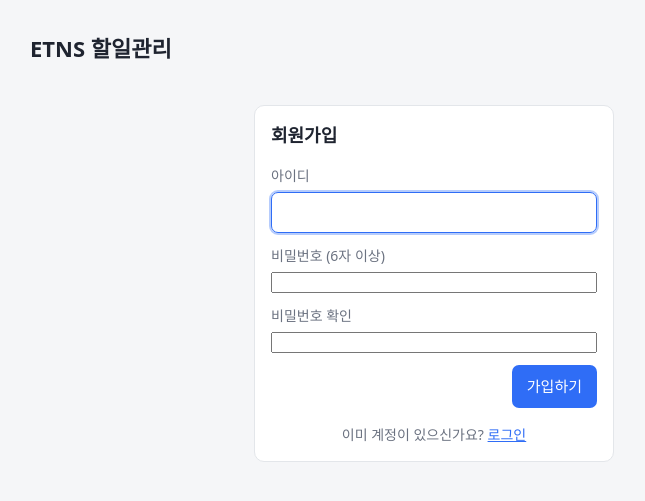
After one commit to julim0101/ETNS_TODO_APP, a Flask app: page /register in a window 1280 px wide. The commit adds this page. Shown: the top 501 px of the page, without its empty margins (206-851 px from the left). Run offline with Flask 3, Linux system fonts and the light colour scheme; some libraries are stand-ins or nearby versions.

Commit message:
Add per-user login (register/login/logout)
- New users table (username unique, werkzeug password hash)
- todos gain a user_id column (auto-migrated on existing DBs via
  ALTER TABLE ... ADD COLUMN, both SQLite and Postgres paths)
- All todo routes require login and are scoped to session["user_id"];
  cross-user access to another user's todo id now 404s instead of leaking
- login_required decorator + context processor to show the current
  username/logout button in the header

Verified: full auth + isolation test locally (SQLite) and against the live
Supabase project (confirms the ADD COLUMN migration works on the existing
production table), then cleaned up test data from both.

Co-Authored-By: Claude Sonnet 5 <noreply@anthropic.com>

```diff
--- a/app.py
+++ b/app.py
@@ -4,8 +4,12 @@ import os
 import sqlite3
 import tempfile
 from datetime import datetime, timedelta, timezone
+from functools import wraps
 
-from flask import Flask, flash, g, redirect, render_template, request, url_for
+from flask import (
+    Flask, flash, g, redirect, render_template, request, session, url_for,
+)
+from werkzeug.security import check_password_hash, generate_password_hash
 
 BASE_DIR = os.path.dirname(os.path.abspath(__file__))
 
@@ -29,6 +33,7 @@ KST = timezone(timedelta(hours=9))
 
 PRIORITIES = ("high", "normal", "low")
 FILTERS = ("all", "active", "done")
+MIN_PASSWORD_LEN = 6
 
 app = Flask(__name__)
 app.config["SECRET_KEY"] = os.environ.get("SECRET_KEY", "etns-todo-dev-key")
@@ -67,6 +72,16 @@ def init_db():
         conn = psycopg.connect(DATABASE_URL)
         conn.execute(
             """
+            CREATE TABLE IF NOT EXISTS users (
+                id            SERIAL  PRIMARY KEY,
+                username      TEXT    NOT NULL UNIQUE,
+                password_hash TEXT    NOT NULL,
+                created_at    TEXT    NOT NULL
+            );
+            """
+        )
+        conn.execute(
+            """
             CREATE TABLE IF NOT EXISTS todos (
                 id         SERIAL  PRIMARY KEY,
                 title      TEXT    NOT NULL,
@@ -75,9 +90,14 @@ def init_db():
                 due_date   TEXT,
                 done       INTEGER NOT NULL DEFAULT 0,
                 created_at TEXT    NOT NULL,
-                updated_at TEXT    NOT NULL
+                updated_at TEXT    NOT NULL,
+                user_id    INTEGER REFERENCES users(id)
             );
             """
+        )
+        # 로그인 기능 추가 이전에 만들어진 배포본에도 user_id 컬럼을 보강한다.
+        conn.execute(
+            "ALTER TABLE todos ADD COLUMN IF NOT EXISTS user_id INTEGER REFERENCES users(id);"
         )
         conn.commit()
         conn.close()
@@ -85,6 +105,12 @@ def init_db():
         conn = sqlite3.connect(DB_PATH)
         conn.executescript(
             """
+            CREATE TABLE IF NOT EXISTS users (
+                id            INTEGER PRIMARY KEY AUTOINCREMENT,
+                username      TEXT    NOT NULL UNIQUE,
+                password_hash TEXT    NOT NULL,
+                created_at    TEXT    NOT NULL
+            );
             CREATE TABLE IF NOT EXISTS todos (
                 id         INTEGER PRIMARY KEY AUTOINCREMENT,
                 title      TEXT    NOT NULL,
@@ -97,6 +123,10 @@ def init_db():
             );
             """
         )
+        # SQLite 는 ADD COLUMN IF NOT EXISTS 를 지원하지 않으므로 직접 확인한다.
+        cols = [r[1] for r in conn.execute("PRAGMA table_info(todos)").fetchall()]
+        if "user_id" not in cols:
+            conn.execute("ALTER TABLE todos ADD COLUMN user_id INTEGER REFERENCES users(id);")
         conn.commit()
         conn.close()
 
@@ -109,17 +139,102 @@ def today():
     return datetime.now(KST).strftime("%Y-%m-%d")
 
 
+# --- 로그인 -------------------------------------------------------------------
+
+def login_required(view):
+    @wraps(view)
+    def wrapped(*args, **kwargs):
+        if not session.get("user_id"):
+            return redirect(url_for("login", next=request.path))
+        return view(*args, **kwargs)
+    return wrapped
+
+
+@app.context_processor
+def inject_user():
+    return {"current_username": session.get("username")}
+
+
+@app.route("/register", methods=["GET", "POST"])
+def register():
+    if session.get("user_id"):
+        return redirect(url_for("index"))
+
+    if request.method == "POST":
+        username = request.form.get("username", "").strip()
+        password = request.form.get("password", "")
+        confirm = request.form.get("confirm", "")
+
+        if not username or not password:
+            flash("아이디와 비밀번호를 모두 입력해 주세요.", "error")
+        elif len(password) < MIN_PASSWORD_LEN:
+            flash(f"비밀번호는 {MIN_PASSWORD_LEN}자 이상이어야 합니다.", "error")
+        elif password != confirm:
+            flash("비밀번호 확인이 일치하지 않습니다.", "error")
+        else:
+            db = get_db()
+            exists = db.execute(
+                q("SELECT id FROM users WHERE username = ?"), (username,)
+            ).fetchone()
+            if exists:
+                flash("이미 사용 중인 아이디입니다.", "error")
+            else:
+                db.execute(
+                    q("INSERT INTO users (username, password_hash, created_at) VALUES (?, ?, ?)"),
+                    (username, generate_password_hash(password), now()),
+                )
+                db.commit()
+                flash("회원가입이 완료됐습니다. 로그인해 주세요.", "success")
+                return redirect(url_for("login"))
+
+    return render_template("register.html")
+
+
+@app.route("/login", methods=["GET", "POST"])
+def login():
+    if session.get("user_id"):
+        return redirect(url_for("index"))
+
+    if request.method == "POST":
+        username = request.form.get("username", "").strip()
+        password = request.form.get("password", "")
+
+        db = get_db()
+        user = db.execute(
+            q("SELECT id, username, password_hash FROM users WHERE username = ?"),
+            (username,),
+        ).fetchone()
+
+        if user is None or not check_password_hash(user["password_hash"], password):
+            flash("아이디 또는 비밀번호가 올바르지 않습니다.", "error")
+        else:
+            session.clear()
+            session["user_id"] = user["id"]
+            session["username"] = user["username"]
+            return redirect(request.args.get("next") or url_for("index"))
+
+    return render_template("login.html")
+
+
+@app.route("/logout", methods=["POST"])
+def logout():
+    session.clear()
+    flash("로그아웃했습니다.", "success")
+    return redirect(url_for("login"))
+
+
 # --- 화면 -------------------------------------------------------------------
 
 @app.route("/")
+@login_required
 def index():
     view = request.args.get("view", "all")
     if view not in FILTERS:
         view = "all"
     keyword = request.args.get("q", "").strip()
 
-    sql = "SELECT * FROM todos WHERE 1=1"
-    params = []
+    sql = "SELECT * FROM todos WHERE user_id = ?"
+    params = [session["user_id"]]
     if view == "active":
         sql += " AND done = 0"
     elif view == "done":
@@ -137,9 +252,12 @@ def index():
     db = get_db()
     todos = db.execute(q(sql), params).fetchall()
     counts = db.execute(
-        "SELECT COUNT(*) AS total,"
-        " SUM(CASE WHEN done = 1 THEN 1 ELSE 0 END) AS done"
-        " FROM todos"
+        q(
+            "SELECT COUNT(*) AS total,"
+            " SUM(CASE WHEN done = 1 THEN 1 ELSE 0 END) AS done"
+            " FROM todos WHERE user_id = ?"
+        ),
+        (session["user_id"],),
     ).fetchone()
     total = counts["total"] or 0
     done = counts["done"] or 0
@@ -157,6 +275,7 @@ def index():
 
 
 @app.route("/add", methods=["POST"])
+@login_required
 def add():
     title = request.form.get("title", "").strip()
     if not title:
@@ -172,10 +291,10 @@ def add():
     db = get_db()
     db.execute(
         q(
-            "INSERT INTO todos (title, memo, priority, due_date, done, created_at, updated_at)"
-            " VALUES (?, ?, ?, ?, 0, ?, ?)"
+            "INSERT INTO todos (title, memo, priority, due_date, done, created_at, updated_at, user_id)"
+            " VALUES (?, ?, ?, ?, 0, ?, ?, ?)"
         ),
-        (title, memo, priority, due_date, now(), now()),
+        (title, memo, priority, due_date, now(), now(), session["user_id"]),
     )
     db.commit()
     flash("할 일을 추가했습니다.", "success")
@@ -183,15 +302,19 @@ def add():
 
 
 @app.route("/toggle/<int:todo_id>", methods=["POST"])
+@login_required
 def toggle(todo_id):
     db = get_db()
-    row = db.execute(q("SELECT done FROM todos WHERE id = ?"), (todo_id,)).fetchone()
+    row = db.execute(
+        q("SELECT done FROM todos WHERE id = ? AND user_id = ?"),
+        (todo_id, session["user_id"]),
+    ).fetchone()
     if row is None:
         flash("해당 할 일을 찾을 수 없습니다.", "error")
         return redirect(url_for("index"))
     db.execute(
-        q("UPDATE todos SET done = ?, updated_at = ? WHERE id = ?"),
-        (0 if row["done"] else 1, now(), todo_id),
+        q("UPDATE todos SET done = ?, updated_at = ? WHERE id = ? AND user_id = ?"),
+        (0 if row["done"] else 1, now(), todo_id, session["user_id"]),
     )
     db.commit()
     return redirect(url_for("index", view=request.form.get("view", "all"),
@@ -199,9 +322,13 @@ def toggle(todo_id):
 
 
 @app.route("/edit/<int:todo_id>", methods=["GET", "POST"])
+@login_required
 def edit(todo_id):
     db = get_db()
-    todo = db.execute(q("SELECT * FROM todos WHERE id = ?"), (todo_id,)).fetchone()
+    todo = db.execute(
+        q("SELECT * FROM todos WHERE id = ? AND user_id = ?"),
+        (todo_id, session["user_id"]),
+    ).fetchone()
     if todo is None:
         flash("해당 할 일을 찾을 수 없습니다.", "error")
         return redirect(url_for("index"))
@@ -219,7 +346,7 @@ def edit(todo_id):
         db.execute(
             q(
                 "UPDATE todos SET title = ?, memo = ?, priority = ?, due_date = ?,"
-                " done = ?, updated_at = ? WHERE id = ?"
+                " done = ?, updated_at = ? WHERE id = ? AND user_id = ?"
             ),
             (
                 title,
@@ -229,6 +356,7 @@ def edit(todo_id):
                 1 if request.form.get("done") else 0,
                 now(),
                 todo_id,
+                session["user_id"],
             ),
         )
         db.commit()
@@ -239,18 +367,25 @@ def edit(todo_id):
 
 
 @app.route("/delete/<int:todo_id>", methods=["POST"])
+@login_required
 def delete(todo_id):
     db = get_db()
-    db.execute(q("DELETE FROM todos WHERE id = ?"), (todo_id,))
+    db.execute(
+        q("DELETE FROM todos WHERE id = ? AND user_id = ?"),
+        (todo_id, session["user_id"]),
+    )
     db.commit()
     flash("할 일을 삭제했습니다.", "success")
     return redirect(url_for("index", view=request.form.get("view", "all")))
 
 
 @app.route("/clear-done", methods=["POST"])
+@login_required
 def clear_done():
     db = get_db()
-    cur = db.execute("DELETE FROM todos WHERE done = 1")
+    cur = db.execute(
+        q("DELETE FROM todos WHERE done = 1 AND user_id = ?"), (session["user_id"],)
+    )
     db.commit()
     flash(f"완료된 할 일 {cur.rowcount}건을 정리했습니다.", "success")
     return redirect(url_for("index"))
--- a/static/style.css
+++ b/static/style.css
@@ -21,8 +21,30 @@ body {
 
 .wrap { max-width: 840px; margin: 0 auto; padding: 32px 16px 64px; }
 
-.head h1 { font-size: 22px; margin: 0 0 20px; }
+.head {
+  display: flex;
+  flex-wrap: wrap;
+  align-items: center;
+  justify-content: space-between;
+  gap: 8px;
+  margin-bottom: 20px;
+}
+.head h1 { font-size: 22px; margin: 0; }
 .head a { color: inherit; text-decoration: none; }
+
+.user-bar {
+  display: flex;
+  align-items: center;
+  gap: 10px;
+  font-size: 14px;
+  color: var(--muted);
+}
+.user-bar button { padding: 6px 12px; font-size: 13px; }
+
+.auth-card { max-width: 360px; margin: 40px auto 0; }
+.auth-card h2 { margin: 0 0 16px; font-size: 18px; }
+.auth-switch { margin: 16px 0 0; font-size: 14px; color: var(--muted); text-align: center; }
+.auth-switch a { color: var(--accent); }
 
 .card {
   background: var(--card);
--- a/templates/base.html
+++ b/templates/base.html
@@ -10,6 +10,14 @@
   <div class="wrap">
     <header class="head">
       <h1><a href="{{ url_for('index') }}">ETNS 할일관리</a></h1>
+      {% if current_username %}
+        <div class="user-bar">
+          <span>{{ current_username }} 님</span>
+          <form method="post" action="{{ url_for('logout') }}">
+            <button class="btn ghost" type="submit">로그아웃</button>
+          </form>
+        </div>
+      {% endif %}
     </header>
 
     {% with messages = get_flashed_messages(with_categories=true) %}
--- /dev/null
+++ b/templates/register.html
@@ -0,0 +1,25 @@
+{% extends "base.html" %}
+{% block title %}회원가입 · ETNS 할일관리{% endblock %}
+
+{% block content %}
+<section class="card auth-card">
+  <h2>회원가입</h2>
+  <form class="edit-form" method="post">
+    <label>아이디
+      <input type="text" name="username" maxlength="50" autofocus required>
+    </label>
+    <label>비밀번호 (6자 이상)
+      <input type="password" name="password" minlength="6" required>
+    </label>
+    <label>비밀번호 확인
+      <input type="password" name="confirm" minlength="6" required>
+    </label>
+    <div class="row end">
+      <button class="btn" type="submit">가입하기</button>
+    </div>
+  </form>
+  <p class="auth-switch">
+    이미 계정이 있으신가요? <a href="{{ url_for('login') }}">로그인</a>
+  </p>
+</section>
+{% endblock %}
```
Also changed, not shown: templates/login.html (added, +22 -0 lines).
